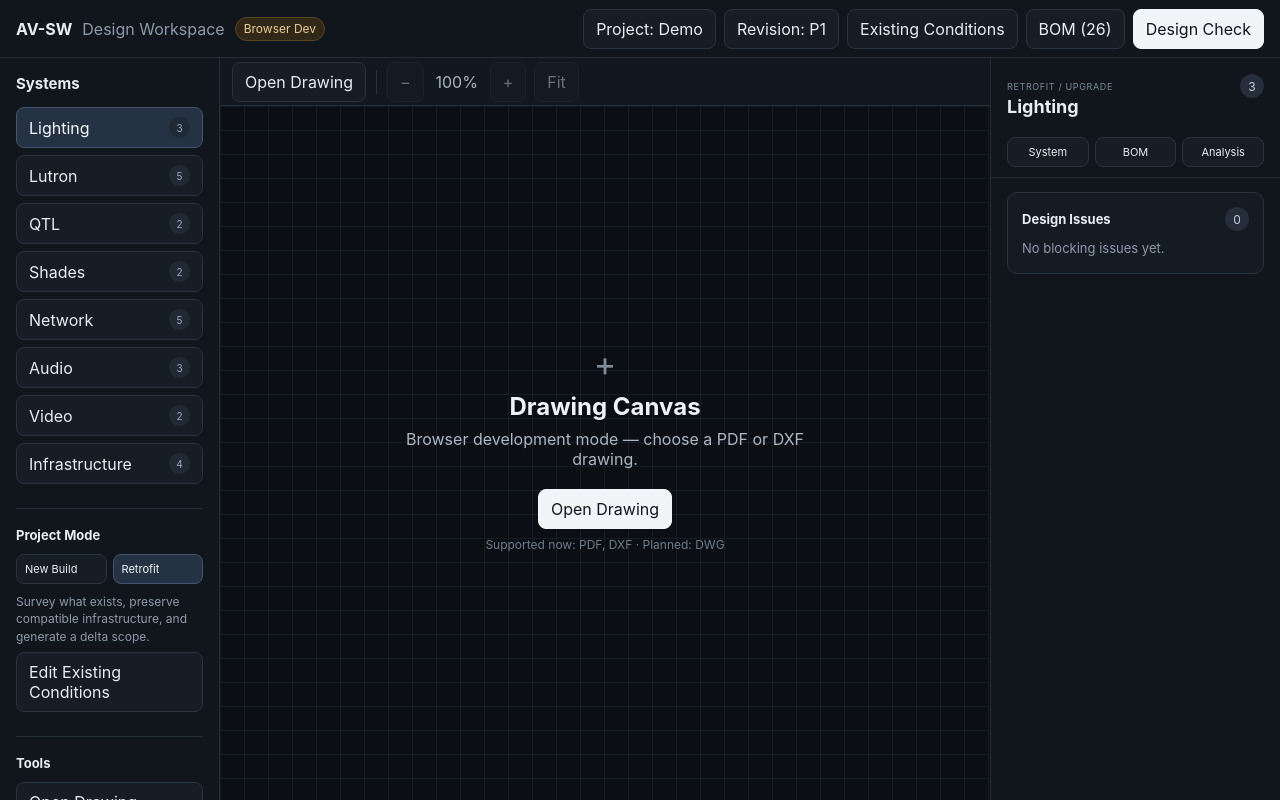
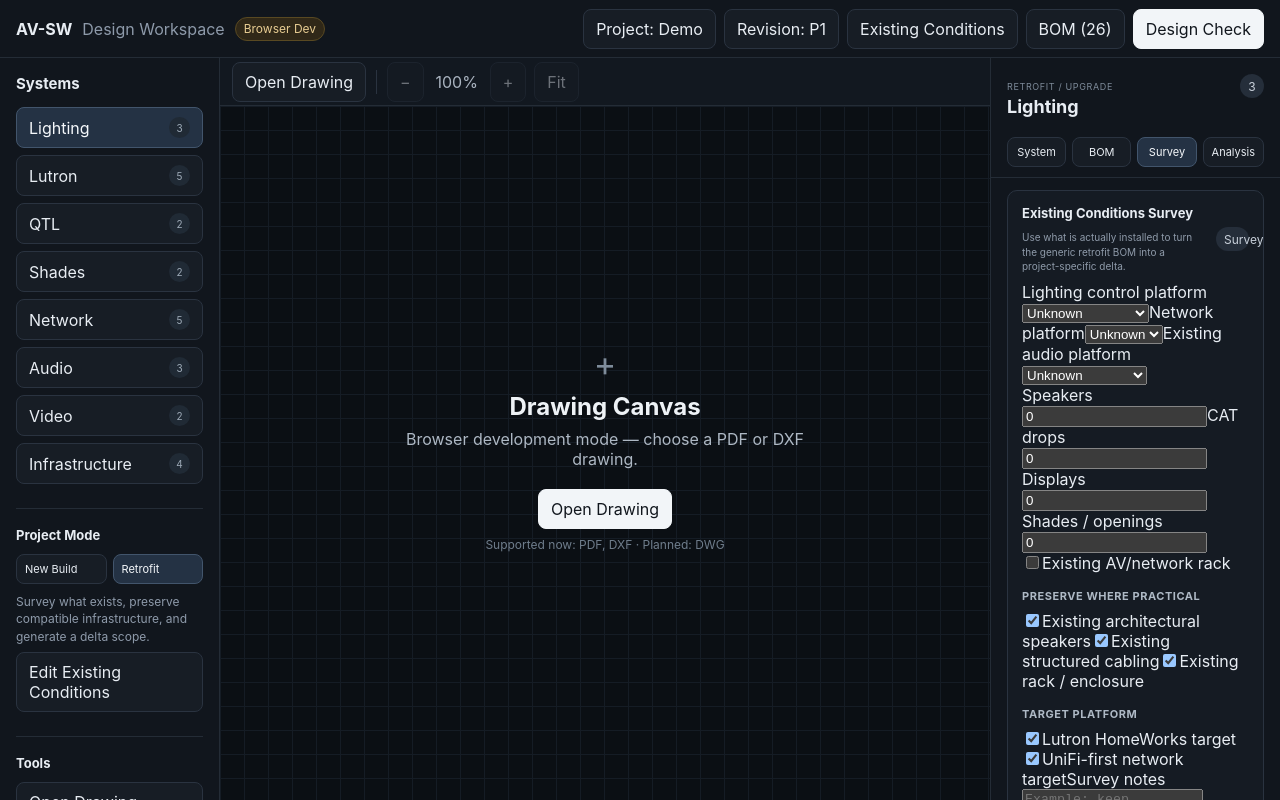
Before and after one commit to CucaChann/AV-SW, a React (Vite) app: page / in a window 1280 px wide. Both pictures are taken after a click on the button "Retrofit". Built offline with nearby package versions, Linux system fonts and the light colour scheme.

Commit message:
feat: add retrofit survey tab to inspector

```diff
--- a/src/components/Inspector.tsx
+++ b/src/components/Inspector.tsx
@@ -1,4 +1,5 @@
 import { useMemo, useState } from "react";
+import RetrofitSurveyPanel from "./RetrofitSurveyPanel";
 import type {
   DrawingAnalysis,
   DraftRecommendation,
@@ -8,6 +9,7 @@ import {
   type BomItem,
   type InspectorView,
   type ProjectMode,
+  type RetrofitSurvey,
   type SystemName,
 } from "../lib/design";
 
@@ -17,6 +19,8 @@ type Props = {
   analysis: DrawingAnalysis | null;
   draft: DraftRecommendation[];
   bom: BomItem[];
+  survey: RetrofitSurvey;
+  onSurveyChange: (survey: RetrofitSurvey) => void;
   view: InspectorView;
   onViewChange: (view: InspectorView) => void;
 };
@@ -60,6 +64,8 @@ export default function Inspector({
   analysis,
   draft,
   bom,
+  survey,
+  onSurveyChange,
   view,
   onViewChange,
 }: Props) {
@@ -114,6 +120,14 @@ export default function Inspector({
         >
           BOM
         </button>
+        {mode === "retrofit" && (
+          <button
+            className={view === "survey" ? "active" : ""}
+            onClick={() => onViewChange("survey")}
+          >
+            Survey
+          </button>
+        )}
         <button
           className={view === "analysis" ? "active" : ""}
           onClick={() => onViewChange("analysis")}
@@ -265,6 +279,10 @@ export default function Inspector({
         </>
       )}
 
+      {view === "survey" && mode === "retrofit" && (
+        <RetrofitSurveyPanel value={survey} onChange={onSurveyChange} />
+      )}
+
       {view === "analysis" && (
         <>
           {!analysis && (
```
